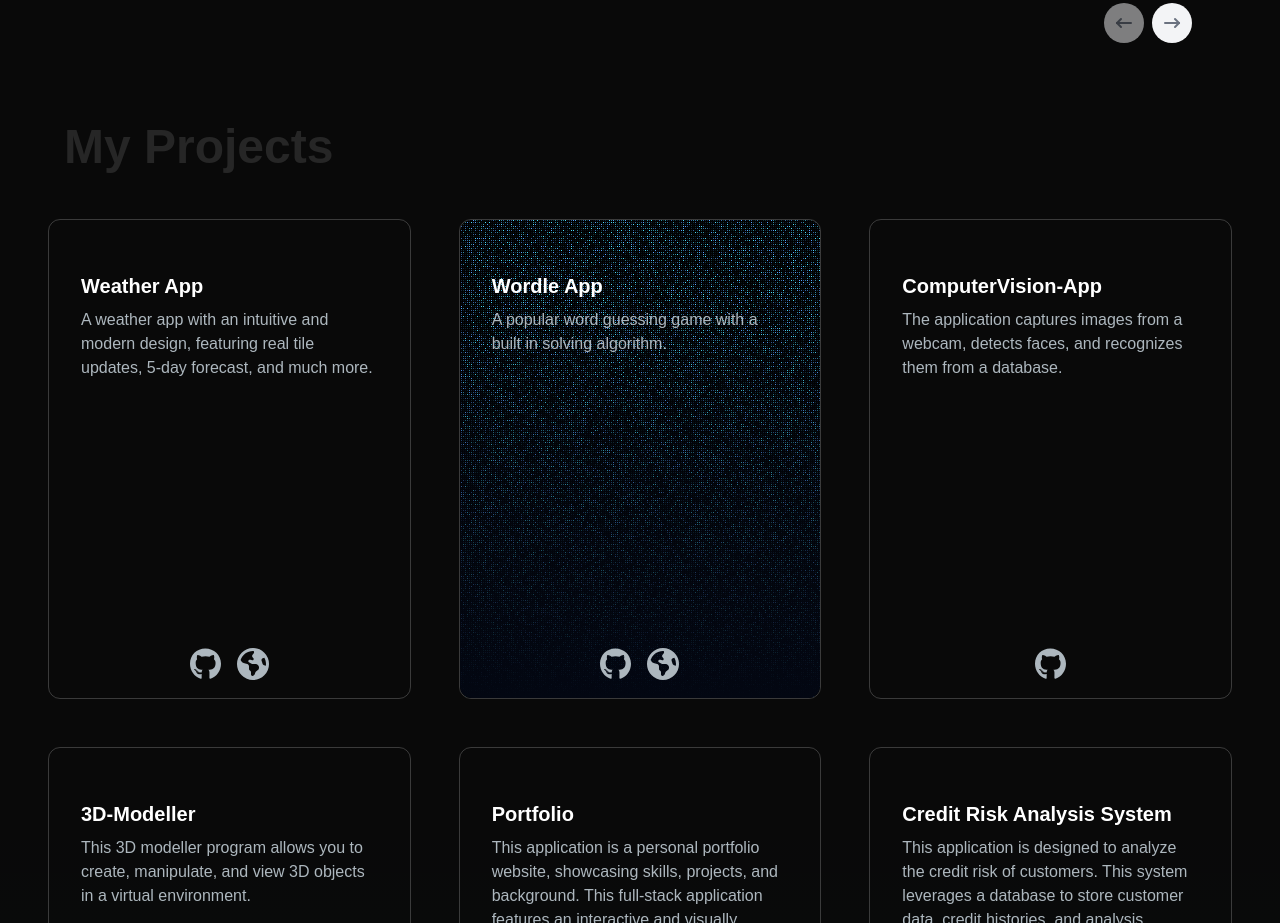
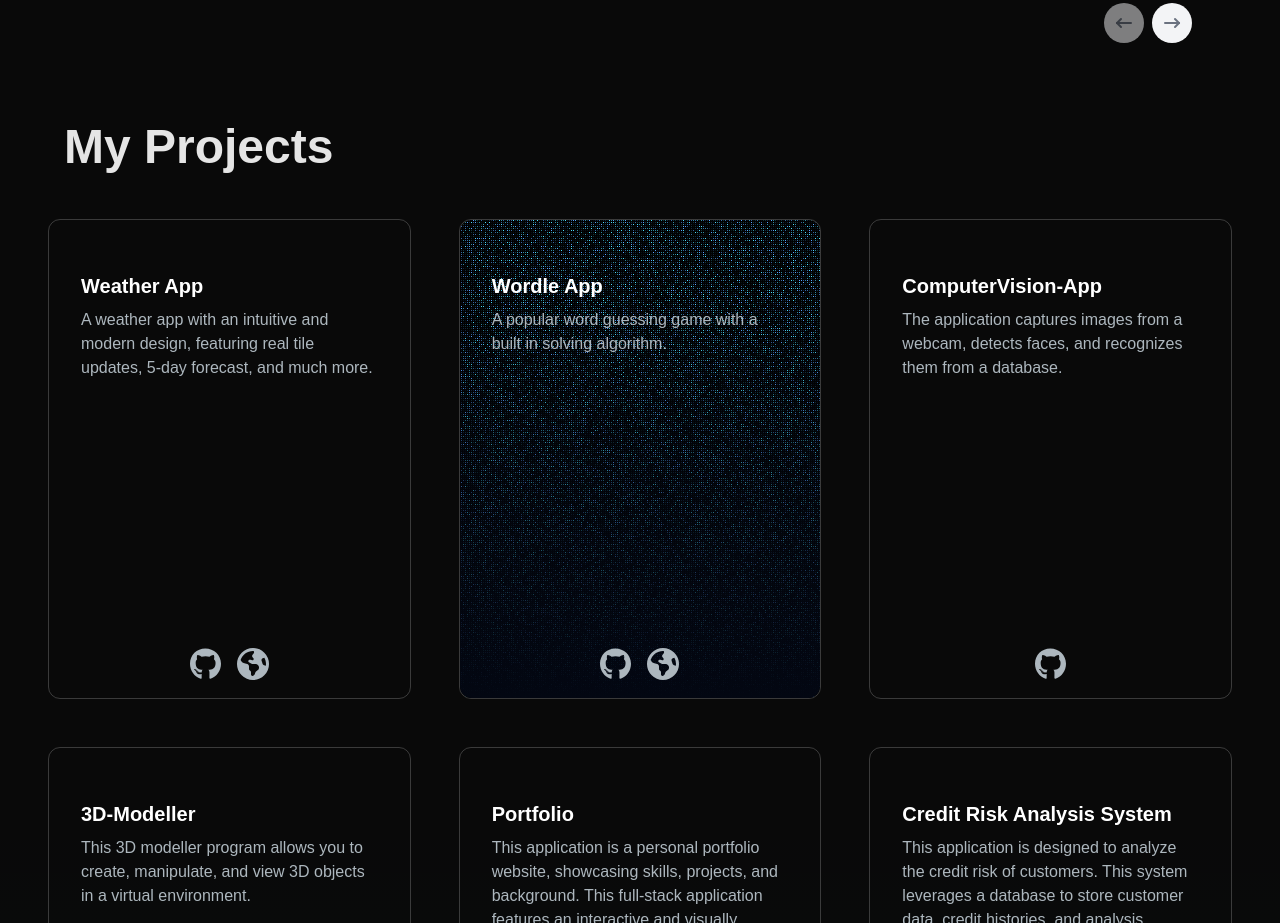
Before and after one commit to randyren278/randy-portfolio, a Next.js app: page / in a window 1280 px wide. Shown: the part 1580-2503 px from the top of the page. Built offline with nearby package versions, Linux system fonts and the light colour scheme.

Commit message:
final dark mode optimize

```diff
--- a/app/components/ProjectSection.tsx
+++ b/app/components/ProjectSection.tsx
@@ -76,7 +76,7 @@ const ProjectsSection: React.FC = () => {
 
   return (
     <section id="projects">
-      <h2 className="max-w-7xl pl-4 mx-auto text-3xl md:text-5xl font-bold text-neutral-800 dark:text-neutral-200 mb-8 md:mb-12 font-sans">
+      <h2 className="max-w-7xl pl-4 mx-auto text-3xl md:text-5xl font-bold text-neutral-200 dark:text-neutral-200 mb-8 md:mb-12 font-sans">
         My Projects
       </h2>
       <ul ref={ref} className="grid md:grid-cols-3 gap-8 md:gap-12">
```
